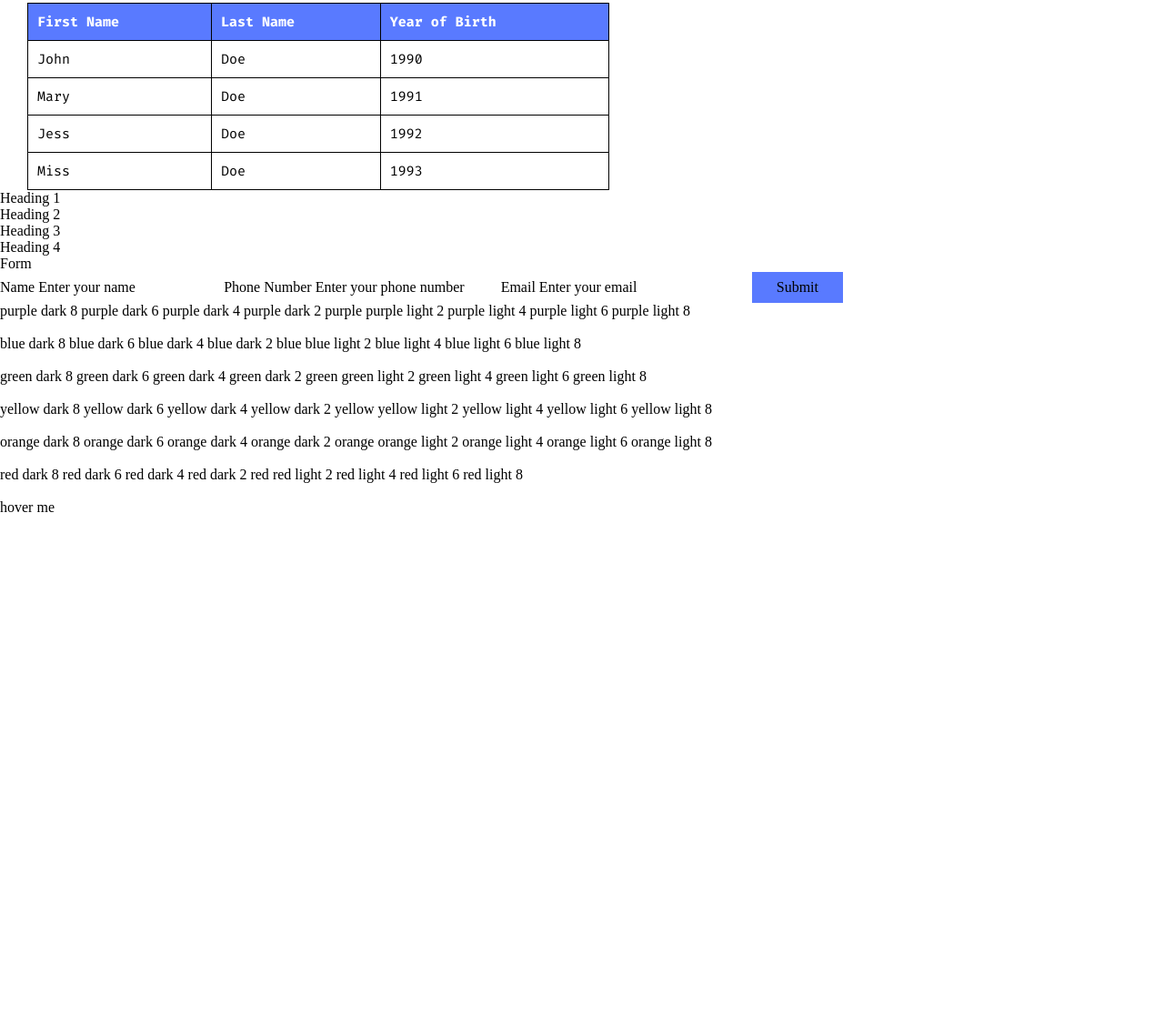
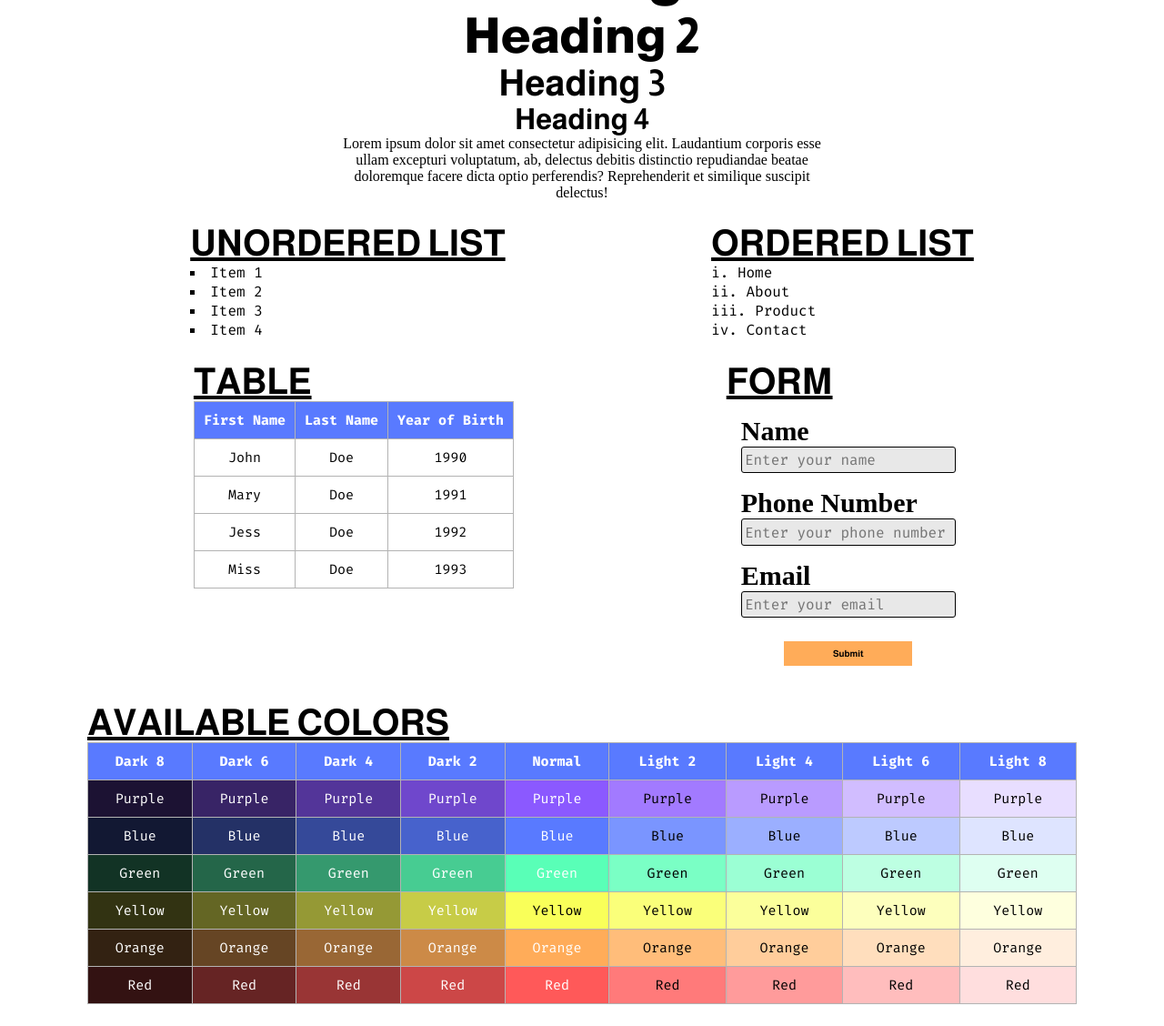
Before and after one commit to rich0896/css-framework, a plain HTML site: page index.html in a window 1280 px wide. Shown: the part 279-1407 px from the top of the page at 91% size. Before the commit the page ends 846 px from the top, so only its background shows below. Drawn offline with Linux system fonts and the light colour scheme; a web font is replaced by a local one.

Commit message:
Fixes many issues and updates demo page

```diff
--- a/index.html
+++ b/index.html
@@ -6,30 +6,62 @@
 		<title>Pastel CSS Framework Test</title>
 		<link rel="stylesheet" href="./css/pastel.css" />
 	</head>
-	<body>
+	<body class="display-f fd-column ml-5 mr-5">
+		<header class="bg-primary text-white pt-1 pl-2 mb-2">
+			<h1>Welcome to Pastel CSS!</h1>
+			<p>
+				This page is a demonstration of different possibilities using the Pastel
+				CSS Framework.
+			</p>
+			<div class="pt-1 display-f fd-row-reverse">
+				<button class="btn btn-primary">Blue Button</button>
+				<button class="btn btn-secondary">Green Button</button>
+				<button class="btn btn-danger">Red Button</button>
+				<button class="btn btn-info">Purple Button</button>
+				<button class="btn btn-warning">Orange Button</button>
+			</div>
+		</header>
 
+		<div class="display-f fd-column mb-2 text-center w-half as-center">
+			<h3 class="text-underline text-uppercase">Text</h3>
+			<!-- headings 1 to 4 -->
+			<h1>Heading 1</h1>
+			<h2>Heading 2</h2>
+			<h3>Heading 3</h3>
+			<h4>Heading 4</h4>
+			<!-- paragraph -->
+			<p>
+				Lorem ipsum dolor sit amet consectetur adipisicing elit. Laudantium
+				corporis esse ullam excepturi voluptatum, ab, delectus debitis
+				distinctio repudiandae beatae doloremque facere dicta optio perferendis?
+				Reprehenderit et similique suscipit delectus!
+			</p>
+		</div>
+
+		<div class="display-f fd-row mb-2 jc-around">
+			<div>
+				<h3 class="text-underline text-uppercase">Unordered List</h3>
 				<ul>
 					<li>Item 1</li>
 					<li>Item 2</li>
 					<li>Item 3</li>
 					<li>Item 4</li>
 				</ul>
-
+			</div>
+			<div>
+				<h3 class="text-underline text-uppercase">Ordered List</h3>
 				<ol>
 					<li>Home</li>
 					<li>About</li>
 					<li>Product</li>
 					<li>Contact</li>
 				</ol>
+			</div>
+		</div>
 
-		<button class="btn btn-primary">Click me!</button>
-		<button class="btn btn-secondary">Click me!</button>
-		<button class="btn btn-danger">Click me!</button>
-		<button class="btn btn-info">Click me!</button>
-		<button class="btn btn-warning">Click me!</button>
-
-		<a href="#" class="btn btn-primary"> Click me!</a>
-
+		<div class="mb-2 display-f fd-row jc-around">
+			<div>
+				<h3 class="text-underline text-uppercase">Table</h3>
 				<table>
 					<tr>
 						<th>First Name</th>
@@ -57,101 +89,121 @@
 						<td>1993</td>
 					</tr>
 				</table>
-
-		<!-- headings 1 to 4 -->
-		<h1>Heading 1</h1>
-		<h2>Heading 2</h2>
-		<h3>Heading 3</h3>
-		<h4>Heading 4</h4>
-
+			</div>
+			<div>
+				<h3 class="text-underline text-uppercase">Form</h3>
 				<!-- Form with title, name, phone number, email, submit button -->
 				<form class="form">
-			<h4>Form</h4>
 					<label for="name">Name</label>
-			<input type="text" id="name" name="name" placeholder="Enter your name">
+					<input
+						type="text"
+						id="name"
+						name="name"
+						placeholder="Enter your name"
+					/>
 
 					<label for="phone">Phone Number</label>
-			<input type="tel" id="phone" name="phone" placeholder="Enter your phone number">
+					<input
+						type="tel"
+						id="phone"
+						name="phone"
+						placeholder="Enter your phone number"
+					/>
 
 					<label for="email">Email</label>
-			<input type="email" id="email" name="email" placeholder="Enter your email">
+					<input
+						type="email"
+						id="email"
+						name="email"
+						placeholder="Enter your email"
+					/>
 
 					<button type="submit">Submit</button>
 				</form>
+			</div>
+		</div>
 
-		<div class="container">
-			<span class="bg-purple-dark-8 text-white fw-bold">purple dark 8</span>
-			<span class="bg-purple-dark-6 text-white fw-bold">purple dark 6</span>
-			<span class="bg-purple-dark-4 text-white fw-semibold">purple dark 4</span>
-			<span class="bg-purple-dark-2 text-white fw-semibold">purple dark 2</span>
-			<span class="bg-purple text-white">purple</span>
-			<span class="bg-purple-light-2 text-black fw-light">purple light 2</span>
-			<span class="bg-purple-light-4 text-black fw-light">purple light 4</span>
-			<span class="bg-purple-light-6 text-black fw-light">purple light 6</span>
-			<span class="bg-purple-light-8 text-black fw-light">purple light 8</span>
-
-			<br /><br />
-
-			<span class="bg-primary-dark-8 text-white font-2xl">blue dark 8</span>
-			<span class="bg-primary-dark-6 text-white font-xl">blue dark 6</span>
-			<span class="bg-primary-dark-4 text-white font-lg">blue dark 4</span>
-			<span class="bg-primary-dark-2 text-white font-md">blue dark 2</span>
-			<span class="bg-primary text-white font-sm">blue</span>
-			<span class="bg-primary-light-2 text-black">blue light 2</span>
-			<span class="bg-primary-light-4 text-black">blue light 4</span>
-			<span class="bg-primary-light-6 text-black">blue light 6</span>
-			<span class="bg-primary-light-8 text-black">blue light 8</span>
-
-			<br /><br />
-
-			<span class="bg-secondary-dark-8 text-white br">green dark 8</span>
-			<span class="bg-secondary-dark-6 text-white br-sm">green dark 6</span>
-			<span class="bg-secondary-dark-4 text-white br-lg">green dark 4</span>
-			<span class="bg-secondary-dark-2 text-white br-full">green dark 2</span>
-			<span class="bg-secondary text-white">green</span>
-			<span class="bg-secondary-light-2 text-black">green light 2</span>
-			<span class="bg-secondary-light-4 text-black">green light 4</span>
-			<span class="bg-secondary-light-6 text-black">green light 6</span>
-			<span class="bg-secondary-light-8 text-black">green light 8</span>
-
-			<br /><br />
-
-			<span class="bg-yellow-dark-8 text-white">yellow dark 8</span>
-			<span class="bg-yellow-dark-6 text-white">yellow dark 6</span>
-			<span class="bg-yellow-dark-4 text-white">yellow dark 4</span>
-			<span class="bg-yellow-dark-2 text-white">yellow dark 2</span>
-			<span class="bg-yellow text-black">yellow</span>
-			<span class="bg-yellow-light-2 text-black">yellow light 2</span>
-			<span class="bg-yellow-light-4 text-black">yellow light 4</span>
-			<span class="bg-yellow-light-6 text-black">yellow light 6</span>
-			<span class="bg-yellow-light-8 text-black">yellow light 8</span>
-
-			<br /><br />
-
-			<span class="bg-orange-dark-8 text-white">orange dark 8</span>
-			<span class="bg-orange-dark-6 text-white">orange dark 6</span>
-			<span class="bg-orange-dark-4 text-white">orange dark 4</span>
-			<span class="bg-orange-dark-2 text-white">orange dark 2</span>
-			<span class="bg-orange text-white">orange</span>
-			<span class="bg-orange-light-2 text-black">orange light 2</span>
-			<span class="bg-orange-light-4 text-black">orange light 4</span>
-			<span class="bg-orange-light-6 text-black">orange light 6</span>
-			<span class="bg-orange-light-8 text-black">orange light 8</span>
-
-			<br /><br />
-
-			<span class="bg-red-dark-8 text-white">red dark 8</span>
-			<span class="bg-red-dark-6 text-white">red dark 6</span>
-			<span class="bg-red-dark-4 text-white">red dark 4</span>
-			<span class="bg-red-dark-2 text-white">red dark 2</span>
-			<span class="bg-red text-white">red</span>
-			<span class="bg-red-light-2 text-black">red light 2</span>
-			<span class="bg-red-light-4 text-black">red light 4</span>
-			<span class="bg-red-light-6 text-black">red light 6</span>
-			<span class="bg-red-light-8 text-black">red light 8</span>
-
-			<br /><br />
-			<a href="#" class="text-primary text-hover-blue-light-3">hover me</a>
+		<div class="mb-2">
+			<h3 class="text-underline text-uppercase">Available Colors</h3>
+			<table>
+				<tr>
+					<th>Dark 8</th>
+					<th>Dark 6</th>
+					<th>Dark 4</th>
+					<th>Dark 2</th>
+					<th>Normal</th>
+					<th>Light 2</th>
+					<th>Light 4</th>
+					<th>Light 6</th>
+					<th>Light 8</th>
+				</tr>
+				<tr>
+					<td class="bg-purple-dark-8 text-white">Purple</td>
+					<td class="bg-purple-dark-6 text-white">Purple</td>
+					<td class="bg-purple-dark-4 text-white">Purple</td>
+					<td class="bg-purple-dark-2 text-white">Purple</td>
+					<td class="bg-purple text-white">Purple</td>
+					<td class="bg-purple-light-2 text-black">Purple</td>
+					<td class="bg-purple-light-4 text-black">Purple</td>
+					<td class="bg-purple-light-6 text-black">Purple</td>
+					<td class="bg-purple-light-8 text-black">Purple</td>
+				</tr>
+				<tr>
+					<td class="bg-primary-dark-8 text-white">Blue</td>
+					<td class="bg-primary-dark-6 text-white">Blue</td>
+					<td class="bg-primary-dark-4 text-white">Blue</td>
+					<td class="bg-primary-dark-2 text-white">Blue</td>
+					<td class="bg-primary text-white">Blue</td>
+					<td class="bg-primary-light-2 text-black">Blue</td>
+					<td class="bg-primary-light-4 text-black">Blue</td>
+					<td class="bg-primary-light-6 text-black">Blue</td>
+					<td class="bg-primary-light-8 text-black">Blue</td>
+				</tr>
+				<tr>
+					<td class="bg-secondary-dark-8 text-white">Green</td>
+					<td class="bg-secondary-dark-6 text-white">Green</td>
+					<td class="bg-secondary-dark-4 text-white">Green</td>
+					<td class="bg-secondary-dark-2 text-white">Green</td>
+					<td class="bg-secondary text-white">Green</td>
+					<td class="bg-secondary-light-2 text-black">Green</td>
+					<td class="bg-secondary-light-4 text-black">Green</td>
+					<td class="bg-secondary-light-6 text-black">Green</td>
+					<td class="bg-secondary-light-8 text-black">Green</td>
+				</tr>
+				<tr>
+					<td class="bg-yellow-dark-8 text-white">Yellow</td>
+					<td class="bg-yellow-dark-6 text-white">Yellow</td>
+					<td class="bg-yellow-dark-4 text-white">Yellow</td>
+					<td class="bg-yellow-dark-2 text-white">Yellow</td>
+					<td class="bg-yellow text-black">Yellow</td>
+					<td class="bg-yellow-light-2 text-black">Yellow</td>
+					<td class="bg-yellow-light-4 text-black">Yellow</td>
+					<td class="bg-yellow-light-6 text-black">Yellow</td>
+					<td class="bg-yellow-light-8 text-black">Yellow</td>
+				</tr>
+				<tr>
+					<td class="bg-orange-dark-8 text-white">Orange</td>
+					<td class="bg-orange-dark-6 text-white">Orange</td>
+					<td class="bg-orange-dark-4 text-white">Orange</td>
+					<td class="bg-orange-dark-2 text-white">Orange</td>
+					<td class="bg-orange text-white">Orange</td>
+					<td class="bg-orange-light-2 text-black">Orange</td>
+					<td class="bg-orange-light-4 text-black">Orange</td>
+					<td class="bg-orange-light-6 text-black">Orange</td>
+					<td class="bg-orange-light-8 text-black">Orange</td>
+				</tr>
+				<tr>
+					<td class="bg-red-dark-8 text-white">Red</td>
+					<td class="bg-red-dark-6 text-white">Red</td>
+					<td class="bg-red-dark-4 text-white">Red</td>
+					<td class="bg-red-dark-2 text-white">Red</td>
+					<td class="bg-red text-white">Red</td>
+					<td class="bg-red-light-2 text-black">Red</td>
+					<td class="bg-red-light-4 text-black">Red</td>
+					<td class="bg-red-light-6 text-black">Red</td>
+					<td class="bg-red-light-8 text-black">Red</td>
+				</tr>
+			</table>
 		</div>
 	</body>
 </html>
--- a/src/_elements.scss
+++ b/src/_elements.scss
@@ -1,23 +1,22 @@
 @use 'variables';
 @use 'sass:map';
+@use 'sass:color';
 
 //lists
-ul{
+html ul {
     font-family: variables.$body-font;
-    margin: auto;
-    padding: auto;
-    font-size: 16px;
     list-style: variables.$list-ul;
-
+    list-style-position: inside;
 }
 
-ol {
+html ol {
     font-family: variables.$body-font;
     list-style: variables.$list-ol;
+    list-style-position: inside;
 }
 
 //buttons
-@mixin pastel-btn($btn-bg-color: map-get(variables.$colors, "primary"), $btn-text-color: map-get(variables.$colors, "black")){
+@mixin pastel-btn($btn-bg-color: map.get(variables.$colors, "primary"), $btn-text-color: map.get(variables.$colors, "white")){
     background: $btn-bg-color;
     color: $btn-text-color;
     border: none;
@@ -26,6 +25,11 @@ ol {
     text-align: center;
     min-width: 100px;
     padding: 8px;
+    cursor: pointer;
+
+    &:hover{
+        background: color.adjust($btn-bg-color, $lightness: 10%);
+    }
 }
 
 button, button.btn.btn-primary, a.btn.btn-primary{
@@ -33,30 +37,36 @@ button, button.btn.btn-primary, a.btn.btn-primary{
 }
 
 button.btn.btn-secondary {
-    @include pastel-btn(map-get(variables.$colors, "secondary"), map-get(variables.$colors, "black"));
+    @include pastel-btn(map.get(variables.$colors, "secondary"), map.get(variables.$colors, "black"));
 }
 
 button.btn.btn-danger {
-    @include pastel-btn(map-get(variables.$colors, "danger"), map-get(variables.$colors, "black"));
+    @include pastel-btn(map.get(variables.$colors, "danger"), map.get(variables.$colors, "black"));
 }
 
 button.btn.btn-warning {
-    @include pastel-btn(map-get(variables.$colors, "warning"), map-get(variables.$colors, "black"));
+    @include pastel-btn(map.get(variables.$colors, "warning"), map.get(variables.$colors, "black"));
 }
 
 button.btn.btn-info {
-    @include pastel-btn(map-get(variables.$colors, "info"), map-get(variables.$colors, "black"));
+    @include pastel-btn(map.get(variables.$colors, "info"), map.get(variables.$colors, "white"));
 }
 
 //tables
-table{
+html table {
     font-family: variables.$body-font;
     font-size: 15px;
     width: 100%;
 
     th, td{
-        border: 1px solid map-get(variables.$colors, "gray");
+        border: 1px solid map.get(variables.$colors, "gray");
         padding: 10px;
         text-align: center;
     }
+
+    th {
+        background-color: #597aff;
+        color: #ffffff;
+        font-weight: bold;
+    }
 }
--- a/src/_form.scss
+++ b/src/_form.scss
@@ -1,4 +1,5 @@
 @use 'variables';
+@use 'sass:map';
 
 // Form Styles
 .form {
@@ -11,9 +12,9 @@
 label {
     display:block;
     font-family: variables.$caption-font;
-    font-size: variables.$font-size-medium;
+    font-size: variables.$font-size-md;
     font-weight: variables.$font-weight-bold;
-    color: map-get(variables.$colors, "black");
+    color: map.get(variables.$colors, "black");
 }
 
 // button for submit
@@ -22,8 +23,8 @@ label {
     font-size: 10px;
     font-weight: variables.$font-weight-bold;
     text-align: center;
-    color: map-get(variables.$colors, "black");
-    background-color: map-get(variables.$colors, "warning");
+    color: map.get(variables.$colors, "black");
+    background-color: map.get(variables.$colors, "warning");
     border: none;
     width: 141px;
     height: 27px;
@@ -33,5 +34,5 @@ label {
 }
 
 .form button:hover {
-    background-color: map-get(variables.$colors, "red");
+    background-color: map.get(variables.$colors, "red");
 }
--- a/src/_headings.scss
+++ b/src/_headings.scss
@@ -21,6 +21,6 @@ h3 {
 }
 
 h4 {
-    font-size: variables.$font-size-large;
+    font-size: variables.$font-size-lg;
     font-weight: variables.$font-weight-bold;
 }
--- a/src/_inputs.scss
+++ b/src/_inputs.scss
@@ -1,10 +1,11 @@
 @use 'variables';
+@use 'sass:map';
 
 input{
     font-family: variables.$body-font;
-    font-size: variables.$font-size-small;
-    border: 1px solid map-get(variables.$colors, "black");
-    background-color: rgba(map-get(variables.$colors, "gray"), 0.3);
+    font-size: variables.$font-size-sm;
+    border: 1px solid map.get(variables.$colors, "black");
+    background-color: rgba(map.get(variables.$colors, "gray"), 0.3);
     padding: 0.2em;
     margin-bottom: 1em;
     border-radius: 3px;
@@ -12,6 +13,6 @@ input{
 
 input::placeholder{
     font-family: variables.$body-font;
-    font-size: variables.$font-size-small;
-    color: rgba(map-get(variables.$colors, "black"), 0.5);
+    font-size: variables.$font-size-sm;
+    color: rgba(map.get(variables.$colors, "black"), 0.5);
 }
--- a/src/_utilities.scss
+++ b/src/_utilities.scss
@@ -149,11 +149,50 @@ $utilities: (
       "i-b": inline-block
     )
   ),
+  "flex-direction": (
+    "prefix": "fd",
+    "values": (
+      "row": row,
+      "row-reverse": row-reverse,
+      "column": column,
+      "column-reverse": column-reverse
+    )
+  ),
+  "justify-content": (
+    "prefix": "jc",
+    "values": (
+      "start": flex-start,
+      "end": flex-end,
+      "center": center,
+      "between": space-between,
+      "around": space-around
+    )
+  ),
+  "align-items": (
+    "prefix": "ai",
+    "values": (
+      "start": flex-start,
+      "end": flex-end,
+      "center": center,
+      "baseline": baseline,
+      "stretch": stretch
+    )
+  ),
+  "align-self": (
+    "prefix": "as",
+    "values": (
+      "start": flex-start,
+      "end": flex-end,
+      "center": center,
+      "baseline": baseline,
+      "stretch": stretch
+    )
+  ),
   "font-size": (
     "prefix": "font",
     "values": (
       "sm": $font-size-sm,
-      "md": $base-font-size,
+      "md": $font-size-md,
       "lg": $font-size-lg,
       "xl": $font-size-xl,
       "2xl": $font-size-2xl
@@ -167,6 +206,46 @@ $utilities: (
       "medium": 500,
       "semibold": 600,
       "bold": 700
+    )
+  ),
+  "text-align": (
+    "prefix": "text",
+    "values": (
+      "left": left,
+      "center": center,
+      "right": right,
+      "justify": justify
+    )
+  ),
+  "text-transform": (
+    "prefix": "text",
+    "values": (
+      "uppercase": uppercase,
+      "lowercase": lowercase,
+      "capitalize": capitalize,
+      "none": none
+    )
+  ),
+  "text-decoration": (
+    "prefix": "text",
+    "values": (
+      "underline": underline,
+      "line-through": line-through,
+      "overline": overline,
+      "none": none
+    )
+  ),
+  "width": (
+    "prefix": "w",
+    "values": (
+      "auto": auto,
+      "full": 100%,
+      "screen": 100vw,
+      "half": 50%,
+      "third": 33.333333%,
+      "quarter": 25%,
+      "fifth": 20%,
+      "sixth": 16.666667%,
     )
   ),
 );
--- a/src/_variables.scss
+++ b/src/_variables.scss
@@ -10,7 +10,7 @@ $colors: (
     "warning": #ffac59,
     "info": #8b59ff,
     "red": #ff5959,
-    "orange": #050505,
+    "orange": #ffac59,
     "yellow": #f9ff59,
     "green": #59ffb7,
     "blue": #597aff,
@@ -30,9 +30,9 @@ $list-ul: square;
 $list-ol: lower-roman;
 
 // Font Sizes
-$font-size-small: 16px;
-$font-size-medium: 30px;
-$font-size-large: 32px;
+$font-size-sm: 16px;
+$font-size-md: 30px;
+$font-size-lg: 32px;
 $font-size-xl: 40px;
 $font-size-2xl: 54px;
 $font-size-3xl: 64px;
@@ -43,12 +43,6 @@ $font-weight-regular: 400;
 $font-weight-bold: 700;
 $font-weight-xbold: 800;
 
-$base-font-size: 1rem !default;
-$font-size-sm: $base-font-size * 0.75 !default;
-$font-size-lg: $base-font-size * 1.25 !default;
-$font-size-xl: $base-font-size * 1.5 !default;
-$font-size-2xl: $base-font-size * 2 !default;
-
 // Sizing
 $base-padding: 0.75rem !default;
 $base-margin: 0.75rem !default;
```
Also changed, not shown: src/main.scss (+9 -5 lines), css/pastel.css, 1 other file. Lines whose indentation alone changed are shown as unchanged.
